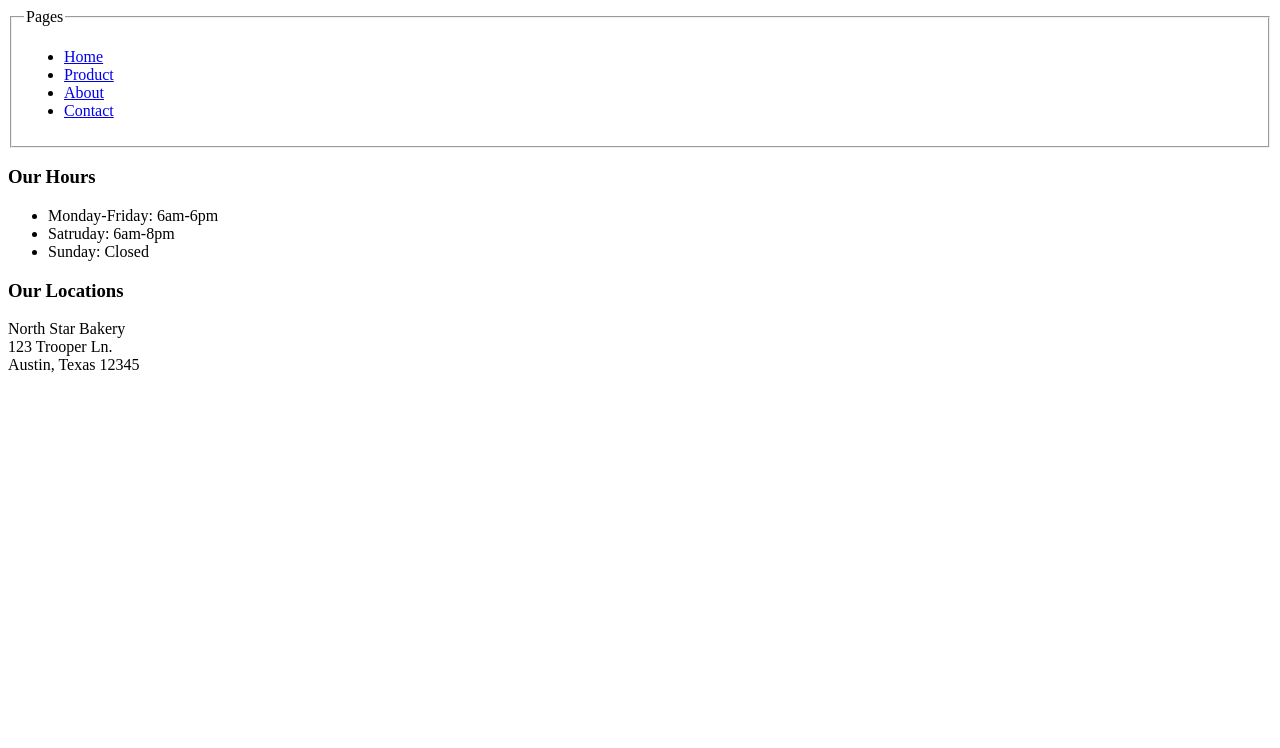
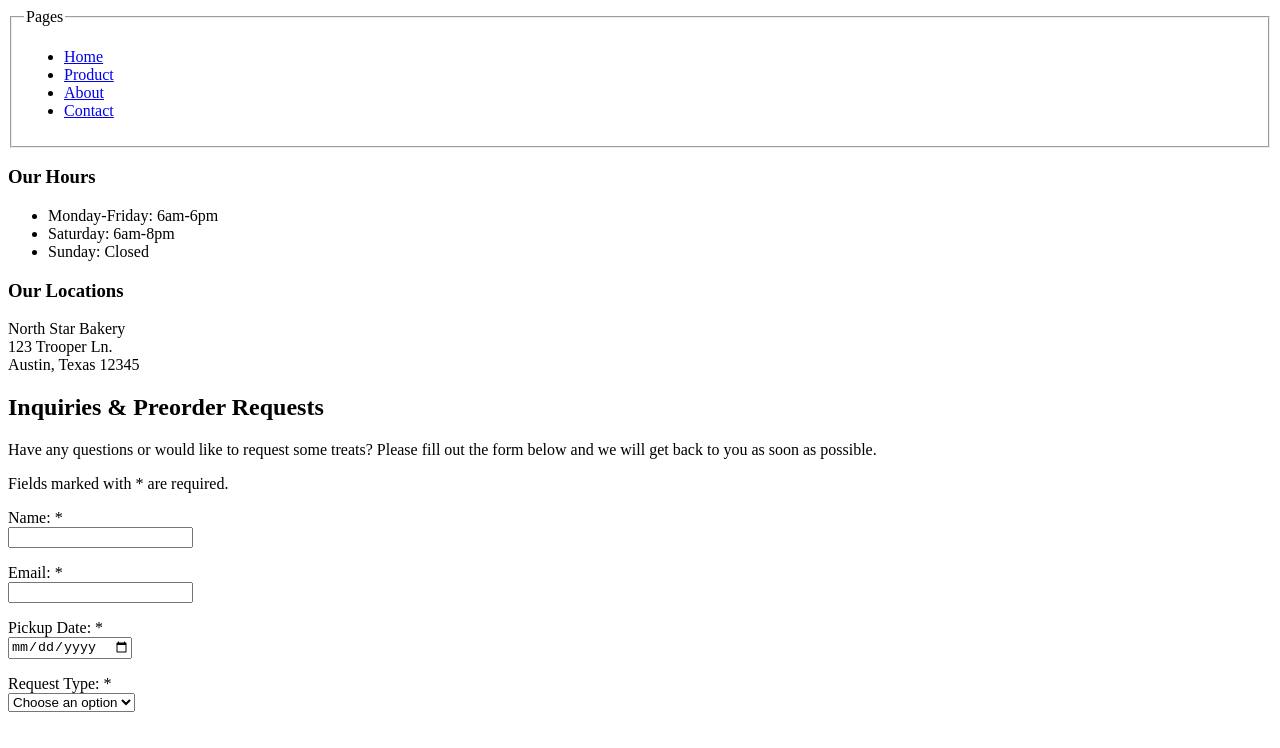
Before and after one commit to jkoebrick44/North-Star-Bakery, a plain HTML site: page contact.html in a window 1280 px wide. Drawn offline with Linux system fonts and the light colour scheme.

Commit message:
Contact page

```diff
--- a/contact.html
+++ b/contact.html
@@ -1,5 +1,5 @@
 <!DOCTYPE html>
-<html lang="en"></html>
+<html lang="en">
 <head>
     <meta charset="UTF-8">
     <title>Contact North Star Bakery</title>
@@ -9,21 +9,20 @@
         <legend>Pages</legend>
         <nav aria-label="Primary">
             <ul>
-                <li><a href="index.html" aria-current="page">Home</a></li>
+                <li><a href="index.html">Home</a></li>
                 <li><a href="products.html">Product</a></li>
-                <li><a href="about.html">About<a></li>
-                <li><a href="contact.html">Contact</a></li>
-
+                <li><a href="about.html">About</a></li>
+                <li><a href="contact.html" aria-current="page">Contact</a></li>
             </ul>
         </nav>
     </fieldset>
 
-
+   <header>
     <section>
       <h3>Our Hours</h3>
         <ul>
             <li>Monday-Friday: 6am-6pm</li>
-            <li>Satruday: 6am-8pm</li>
+            <li>Saturday: 6am-8pm</li>
             <li>Sunday: Closed</li>
         </ul>
 
@@ -34,4 +33,37 @@
             Austin, Texas 12345
         </p>
     </section>
+    </header>
+    <main>
+        <h2>Inquiries & Preorder Requests</h2>
+        <p>Have any questions or would like to request some treats?
+        Please fill out the form below and we will get back to you as soon as possible.
+        </p>
+        <p>Fields marked with * are required.</p>
+
+        <form action="submit-request" method="post">
+            <p>
+                <label for="name">Name: *</label><br>
+                <input type="text" id="name" name="name" required>
+            </p>
+            <p>
+                <label for="email">Email: *</label><br>
+                <input type="email" id="email" name="email" required>
+            </p>
+            <p>
+                <label for="pickup-date">Pickup Date: *</label><br>
+                <input type="date" id="pickup-date" name="pickup_date" required>
+            </p>
+            <p>
+                <label for="request-type">Request Type: *</label><br>
+                <select id="request-type" name="request_type" required>
+                    <option value="">Choose an option</option>
+                    <option value="preorder">Preorder</option>
+                    <option value="general-question">General Question</option>
+                </select>
+            </p>
+        </form>
+
+    </main>
 </body>
+</html>
```
